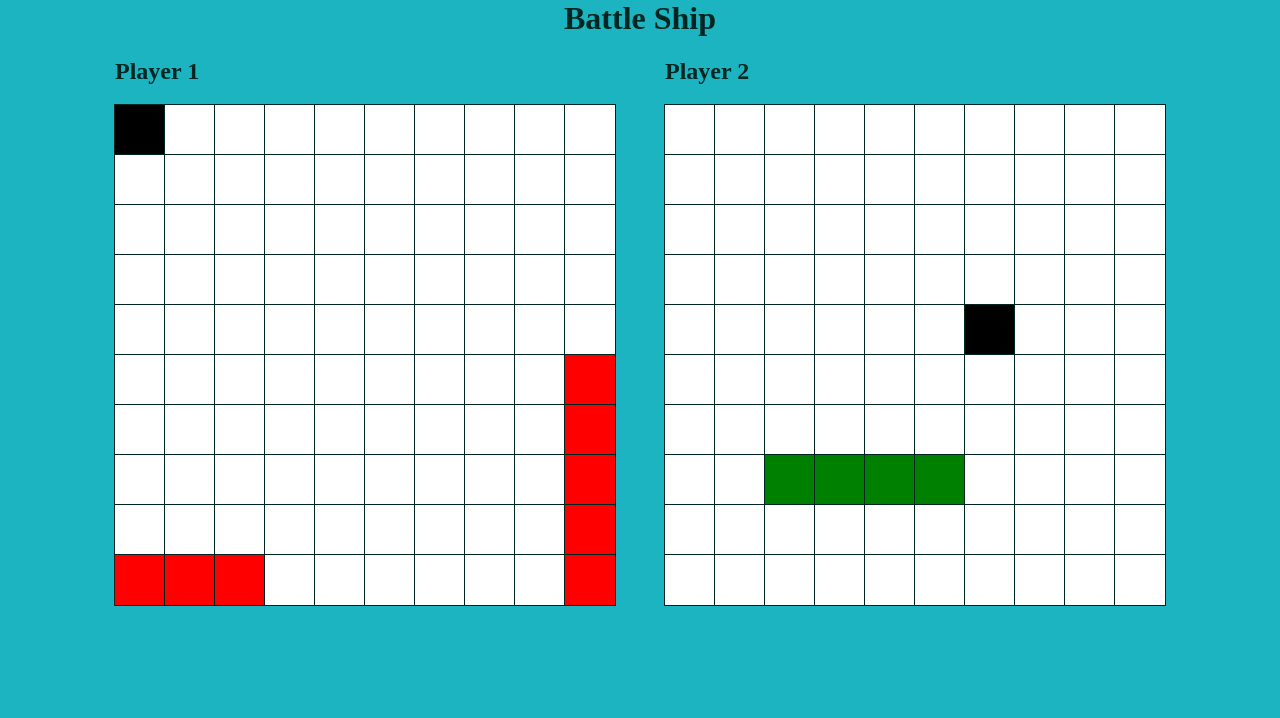
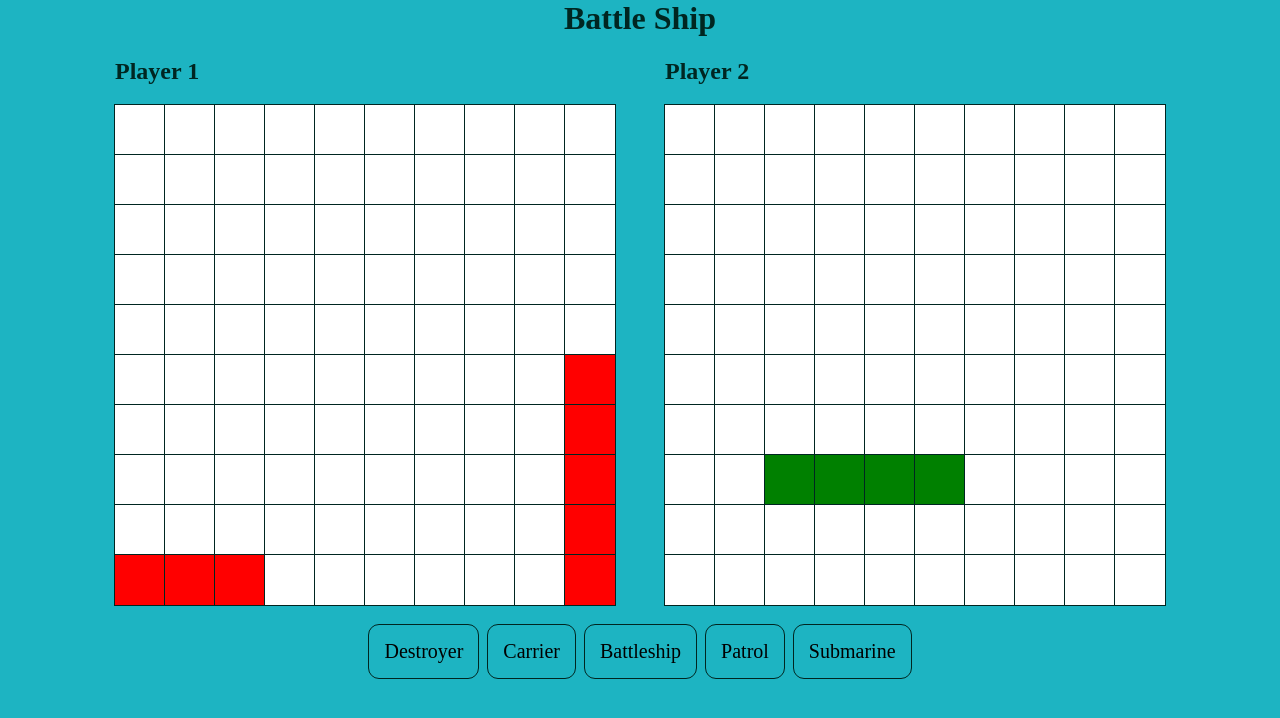
Before and after one commit to chimdice/battleship, a website with bundled scripts: page src/index.html in a window 1280 px wide. Both pictures are taken after a click on the element 140 px from the left and 130 px from the top of the page. Built offline with nearby package versions, Linux system fonts and the light colour scheme.

Commit message:
Create elements for user to select ship

```diff
--- a/src/index.html
+++ b/src/index.html
@@ -19,6 +19,11 @@
             </div>
         </div>
         <div class="ships">
+            <div class="ship-names">Destroyer</div>
+            <div class="ship-names">Carrier</div>
+            <div class="ship-names">Battleship</div>
+            <div class="ship-names">Patrol</div>
+            <div class="ship-names">Submarine</div>
         </div>
         <div class="direction">
         </div>
--- a/src/index.js
+++ b/src/index.js
@@ -15,8 +15,8 @@ let gameFinished = false;
 function computerPlay () {
     const x = Math.floor(Math.random()*9)
     const y = Math.floor(Math.random()*9)
-    playerTwoBoard.receiveAttack(x, y);
-    gameFinished = playerTwoBoard.getAllShipSunk();
+    playerOneBoard.receiveAttack(x, y);
+    gameFinished = playerOneBoard.getAllShipSunk();
     player1Turn = true;
 }
 
@@ -28,13 +28,9 @@ function createGrid() {
             gridElement1.classList.add('grid-element');
             boardOne.appendChild(gridElement1);
             gridElement1.addEventListener('click', ()=>{
-                if (player1Turn && (! gameFinished)) {
+                if ((! player1Turn) && (! gameFinished)) {
                     playerOneBoard.receiveAttack(x,y);
-                    gameFinished = playerOneBoard.getAllShipSunk();
-                    if (! gameFinished) {
-                       player1Turn = false;
-                        setTimeout(computerPlay, 1000);
-                    };
+                    player1Turn = true
                 };
             })
 
@@ -43,9 +39,13 @@ function createGrid() {
             gridElement2.classList.add('grid-element');
             boardTwo.appendChild(gridElement2);
             gridElement2.addEventListener('click', ()=>{
-                if ((! player1Turn) && (! gameFinished)) {
+                if (player1Turn && (! gameFinished)) {
                     playerTwoBoard.receiveAttack(x,y);
-                    player1Turn = true
+                    gameFinished = playerTwoBoard.getAllShipSunk();
+                    if (! gameFinished) {
+                       player1Turn = false;
+                        setTimeout(computerPlay, 1000);
+                    };
                 };
             })
         };
--- a/src/style.css
+++ b/src/style.css
@@ -39,3 +39,22 @@ h1,h2 {
     background: white;
     outline: 1px solid var(--blue-black);
 }
+
+.ships {
+    display: flex;
+    font-size: 20px;
+    gap:10px
+}
+
+.ship-names {
+    padding: 15px;
+    outline: 1px solid var(--blue-black);
+    border-radius: 10px;
+    margin-top: 20px;
+}
+
+.ship-names:hover {
+    background: var(--blue-black);
+    color: var(--sea-blue);
+    cursor: pointer;
+}
```
